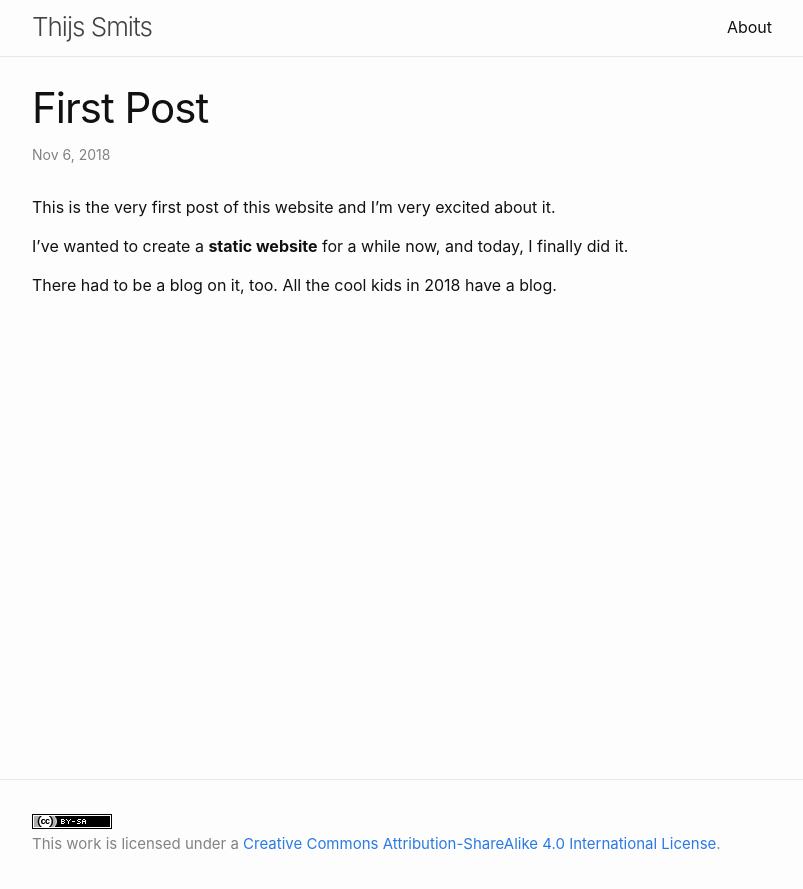
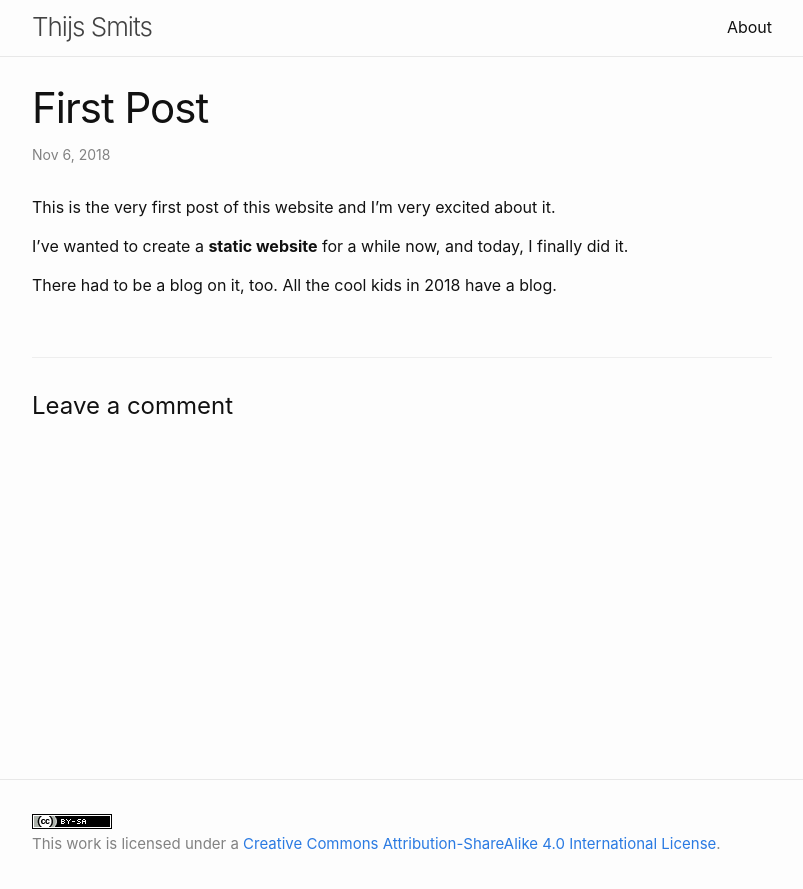
Before and after one commit to tssmits/tssmits.github.io, a Jekyll site: the page built from _posts/2018-11-06-first-post.markdown, in a window 1280 px wide. Shown: the top 889 px of the page, without its empty margins (238-1041 px from the left). Built offline with Jekyll 4.4.1, drawn with Linux system fonts in a browser that asks for light colours; comment, search, counter and statistics services are not loaded.

Commit message:
leave a comment

```diff
--- a/_layouts/post.html
+++ b/_layouts/post.html
@@ -27,5 +27,7 @@
   <a class="u-url" href="{{ page.url | relative_url }}" hidden></a>
 </article>
 
+<h2 id="leave-a-comment" class="title--leave-a-comment">Leave a comment</h2>
+
 <div id="commento"></div>
 <script src="https://cdn.commento.io/js/commento.js"></script>
```
